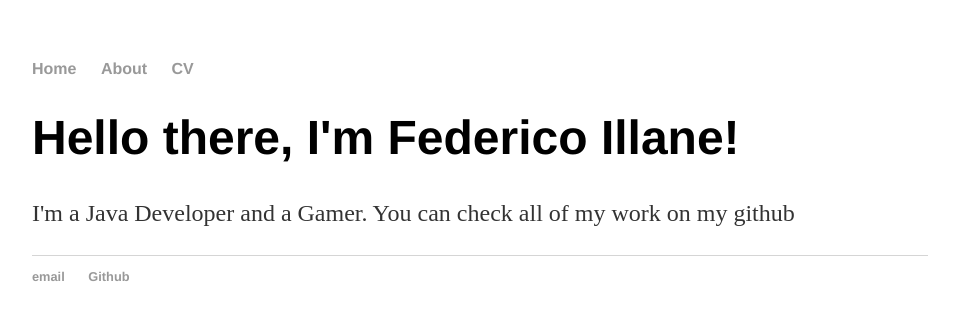
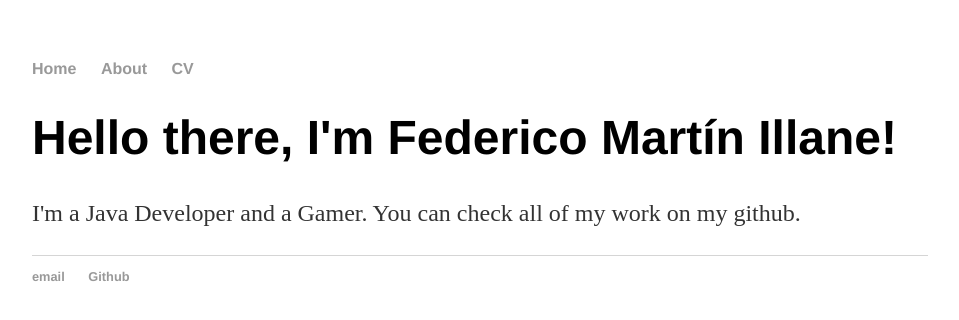
Before and after one commit to fedeillane/fedeillane.github.io, a Jekyll site: the page built from index.html, in a window 1280 px wide. Shown: the top 320 px of the page, without its empty margins (160-1119 px from the left). Built offline with Jekyll 4.4.1, drawn with Linux system fonts in a browser that asks for light colours.

Commit message:
Update index.html

```diff
--- a/index.html
+++ b/index.html
@@ -3,6 +3,6 @@ layout: default
 title: Federico Illane
 ---
 <div class="blurb">
-	<h1>Hello there, I'm Federico Illane!</h1>
-	<p>I'm a Java Developer and a Gamer. You can check all of my work on my github</p>
+	<h1>Hello there, I'm Federico Martín Illane!</h1>
+	<p>I'm a Java Developer and a Gamer. You can check all of my work on my github.</p>
 </div><!-- /.blurb -->
```
